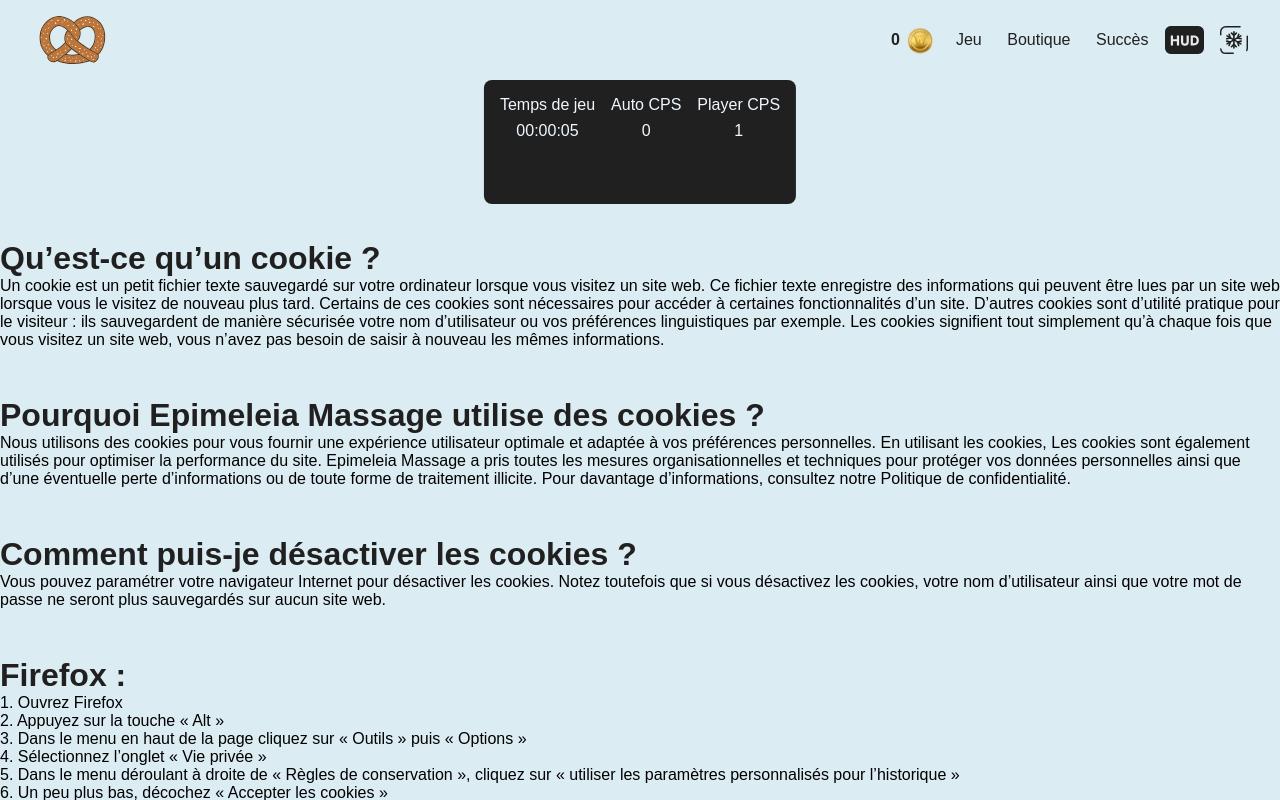
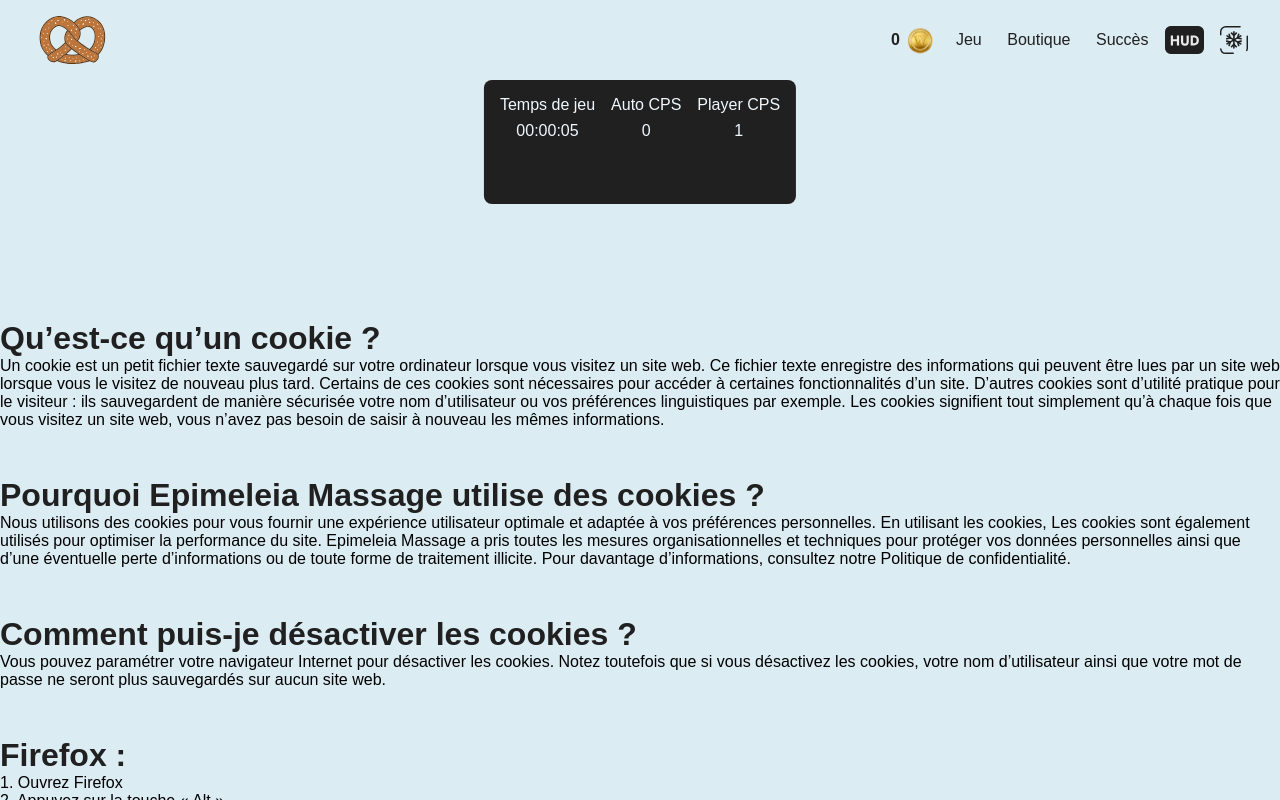
Before and after one commit to Batsave/Xmass-Click, a React (Vite) app: page /cookies in a window 1280 px wide. Shown: the top 800 px of the page. Built offline with nearby package versions, Linux system fonts and the light colour scheme.

Commit message:
Legale Fix

```diff
--- a/src/scss/Cookie.scss
+++ b/src/scss/Cookie.scss
@@ -1,11 +1,12 @@
 .cookies-container {
     width: 100%;
+    margin: 0 auto;
     max-width: 1280px;
     font-family: var(--font);
     display: flex;
     flex-direction: column;
     gap: 3rem;
-    padding: 10rem 0 4rem;
+    padding: 15rem 0 4rem;
 }
 
 h2 {
```
